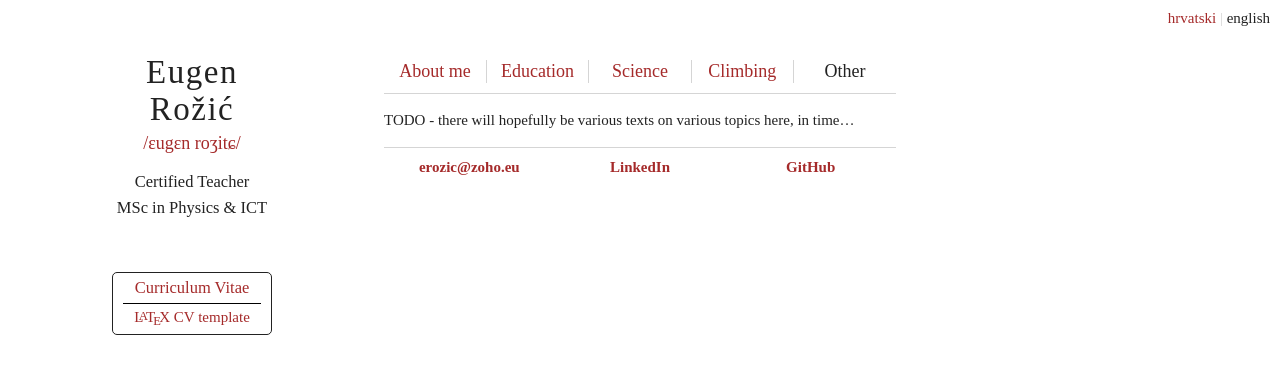
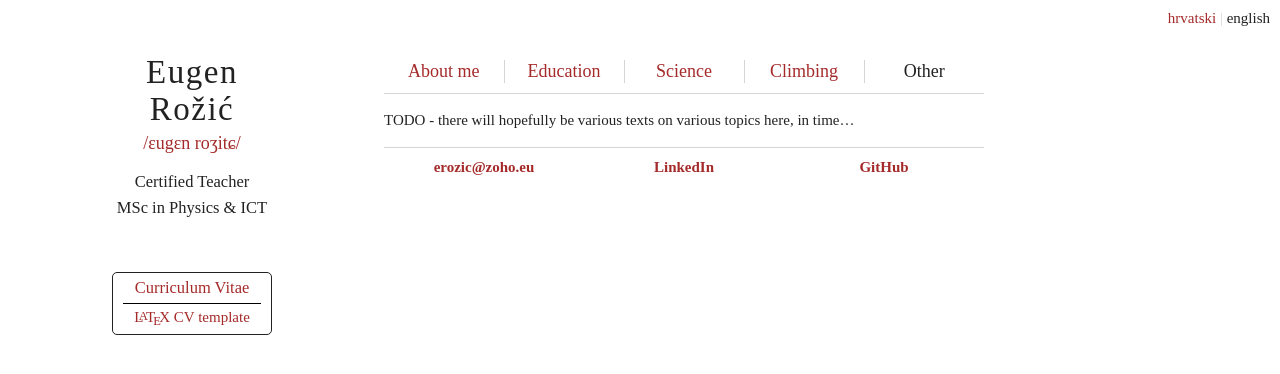
Before and after one commit to erozic/erozic.github.io, a Jekyll site: the page built from en/5_other.md, in a window 1280 px wide. Shown: the top 374 px of the page. Built offline with Jekyll 4.4.1, drawn with Linux system fonts in a browser that asks for light colours.

Commit message:
increased page min-width

```diff
--- a/_sass/home.scss
+++ b/_sass/home.scss
@@ -28,7 +28,7 @@
   bottom: 0;
   left: 30%;
   width: 50%;
-  min-width: 500px;
+  min-width: 600px;
   overflow: auto;
   scrollbar-width: none; /*for FF and newer Chromiums etc.*/
   -ms-overflow-style: none; /*for IE 10+*/
--- a/_sass/page.scss
+++ b/_sass/page.scss
@@ -4,7 +4,7 @@
   bottom: 0;
   left: 30%;
   width: 40%;
-  min-width: 500px;
+  min-width: 600px;
   overflow: auto;
   scrollbar-width: none; /*for FF and newer Chromiums etc.*/
   -ms-overflow-style: none; /*for IE 10+*/
```
